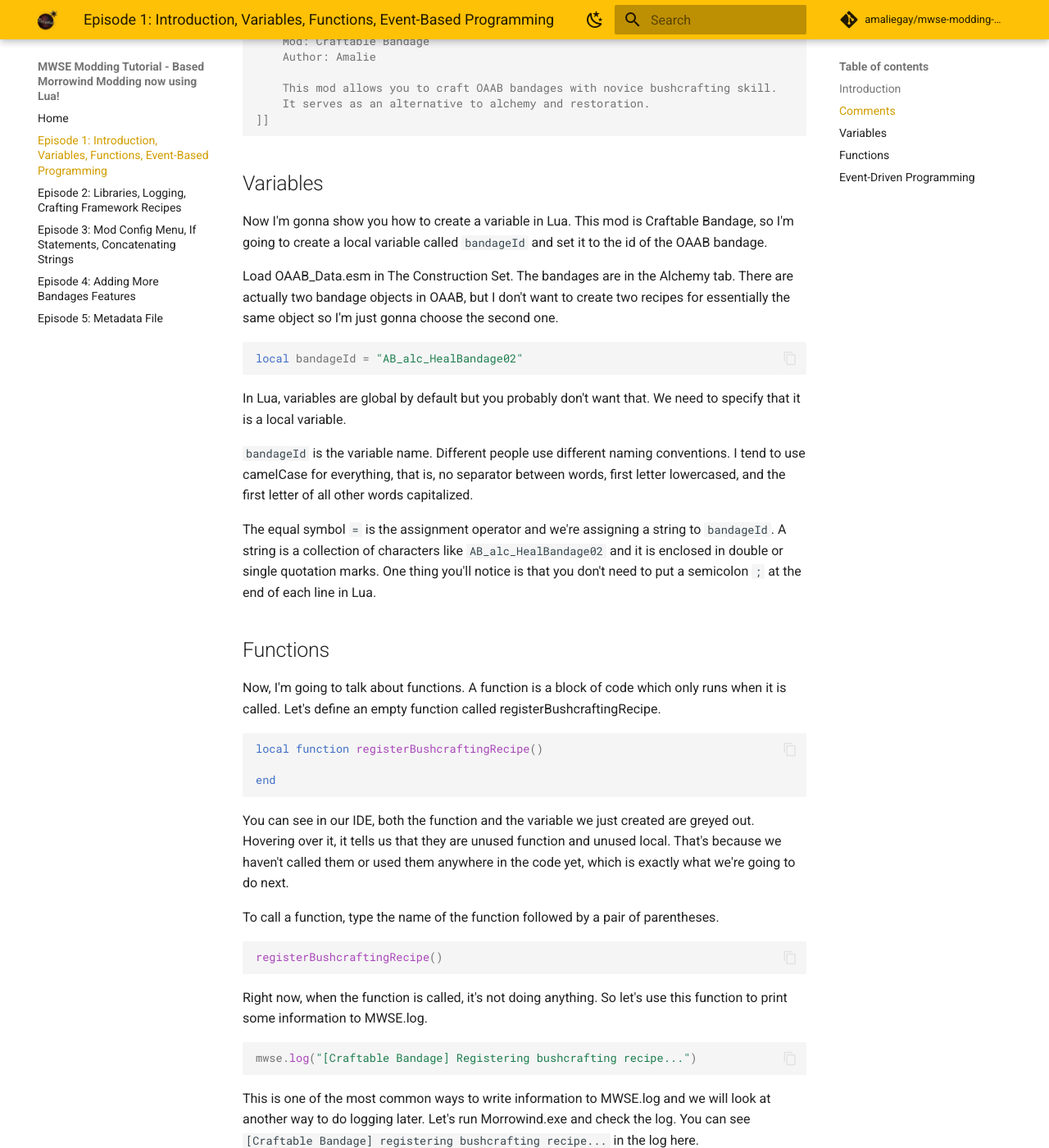
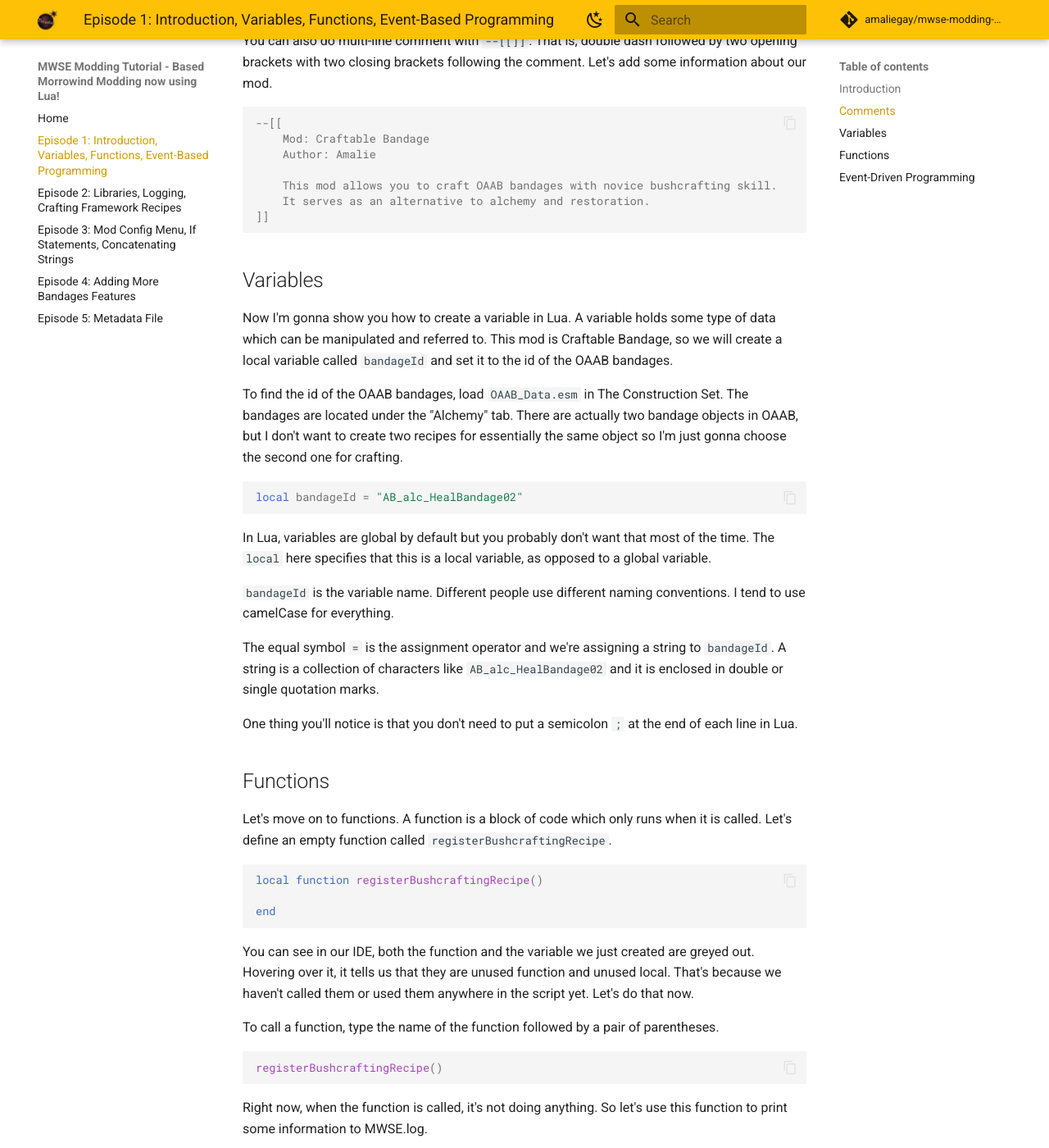
Before and after one commit to dev-chenxing/mwse-modding-tutorial, an MkDocs documentation site: the page built from docs/1_introduction.md, in a window 1280 px wide and 1400 px high, scrolled down 1302 px. Shown: the whole window at 82% size. Built offline with MkDocs 1.6.1 and Material for MkDocs 9.7.7, drawn with Linux system fonts in a browser that asks for light colours; comment, search, counter and statistics services are not loaded; some of the changed text lies outside the part shown.

````diff
--- a/docs/1_introduction.md
+++ b/docs/1_introduction.md
@@ -2,33 +2,35 @@
 
 ## Introduction
 
-First, open up [Visual Studio Code](https://code.visualstudio.com/). If you don't have it installed, you do need to go and download it.
+First, open up [Visual Studio Code](https://code.visualstudio.com/). If you don't have it, download and install it.
 
-Once you have your VSCode open, click **Open Folder**, navigate to your Morrowind root folder .. `\Data Files\MWSE`. and **select the folder**. It will ask you "Do you trust the authors of the files in this folder?"; click **"Yes, I trust the authors"**. If you don't already have the Lua and vscode-lua-format extensions installed, you'll see popups asking you to install them at the bottom left corner of the screen. Install both of them.
+Once you have your VSCode open, click **Open Folder** then navigate to `Morrowind\Data Files\MWSE`. and **select the folder**. You will be asked, "Do you trust the authors of the files in this folder?" Click **"Yes, I trust the authors"**.
+
+If you don't already have the Lua and vscode-lua-format extensions installed, you'll see popups at the bottom left corner of the screen asking you to install them. Install both of them.
 
 ![VSCode Lua extensions](assets/1/extensions.png){ loading=lazy }
 
 Next, we'll save this as workspace. Click **File** -> **Save Workspace As...** **Save**.
 
-Now, we are going to create the folder for our MWSE mod. On the left side of the screen, we have the folders in the `\MWSE` folder. Mods usually go under the `\mods` folder. So expand the `\mods` folder. Everyone's mod list is different. You may or may not have the folders I have here. It's fine. We're gonna use the `mods/modderName/modName` naming convention here. But as long as it is a `main.lua`, you can put it anywhere you want under the `\mods` folder.
+Now, we are going to create the folder for our MWSE mod. On the left side of the screen, we have the folders within the `\MWSE` folder. Mods usually go under the `\mods` folder. Expand that folder. So long as your mod has a `main.lua`, you can put it anywhere within the `\mods` folder. However, we will use the `mods/modderName/modName` naming convention. This avoids conflicting files and keeps everything tidy.
 
-Right Click on `\mods` -> **New Folder...** Here, you need to enter your modder name. I am Amalie so I'll type `Amalie` here. Then, right click on the folder you just created, **New Folder...** again. This time we need to enter the name for the mod that we're gonna be creating, `craftableBandage`.
+Right Click on `\mods`, select **New Folder...**. Here, you need to enter your modder name. I am Amalie so I'll type `Amalie` here. Then, right click on the folder you just created, select **New Folder...** again. This time we need to enter the name for the mod that we will be creating, `craftableBandage`.
 
-I personally like using camelCase. But you can use snake_case `craftable_bandage` or Normal `Craftable Bandage`. Just remember, don't put a dot in your folder name.
+You can namae it any way you want, I personally like using camelCase, that is, no separator between words, first letter lowercased, and the first letter of all other words capitalized. But you can use snake_case `craftable_bandage` or Normal `Craftable Bandage`. Just remember, don't put a dot in your folder name. For example, `craftable.bandage`.
 
-Now, right click on `\craftableBandage` and select **New File...** name it `main.lua`. This is the the main file of your mod and it must be named `main.lua`.
+Now, right click on `\craftableBandage`, select **New File...**, and name it `main.lua`. This is the the main file of your mod and it must be named `main.lua`.
 
 ## Comments
 
 Before we do any coding, I would like to tell you how to comment in Lua first. Oftentimes, you want to add information about the mod and its author at the top of the script.
 
-When you run Lua code, comments will be skipped. Any line that starts with `--` is considered a comment. This is a single line comment.
+When you run Lua code, comments will be skipped. Any line starting with a double dash `--` is considered a comment. This is a single line of comment.
 
 ```lua
 -- Mod: Craftable Bandage
 ```
 
-You can also do multi-line comment with ``--[[]]``. Let's add some information about our mod.
+You can also do multi-line comment with ``--[[]]``. That is, double dash followed by two opening brackets with two closing brackets following the comment. Let's add some information about our mod.
 
 ```lua
 --[[
@@ -41,23 +43,25 @@ You can also do multi-line comment with ``--[[]]``. Let's add some information a
 ```
 ## Variables
 
-Now I'm gonna show you how to create a variable in Lua. This mod is Craftable Bandage, so I'm going to create a local variable called `bandageId` and set it to the id of the OAAB bandage.
+Now I'm gonna show you how to create a variable in Lua. A variable holds some type of data which can be manipulated and referred to. This mod is Craftable Bandage, so we will create a local variable called `bandageId` and set it to the id of the OAAB bandages.
 
-Load OAAB_Data.esm in The Construction Set. The bandages are in the Alchemy tab. There are actually two bandage objects in OAAB, but I don't want to create two recipes for essentially the same object so I'm just gonna choose the second one.
+To find the id of the OAAB bandages, load `OAAB_Data.esm` in The Construction Set. The bandages are located under the "Alchemy" tab. There are actually two bandage objects in OAAB, but I don't want to create two recipes for essentially the same object so I'm just gonna choose the second one for crafting.
 
 ```lua
 local bandageId = "AB_alc_HealBandage02"
 ```
 
-In Lua, variables are global by default but you probably don't want that. We need to specify that it is a local variable.
+In Lua, variables are global by default but you probably don't want that most of the time. The `local` here specifies that this is a local variable, as opposed to a global variable.
 
-`bandageId` is the variable name. Different people use different naming conventions. I tend to use camelCase for everything, that is, no separator between words, first letter lowercased, and the first letter of all other words capitalized.
+`bandageId` is the variable name. Different people use different naming conventions. I tend to use camelCase for everything.
 
-The equal symbol `=` is the assignment operator and we're assigning a string to `bandageId`. A string is a collection of characters like `AB_alc_HealBandage02` and it is enclosed in double or single quotation marks. One thing you'll notice is that you don't need to put a semicolon `;` at the end of each line in Lua.
+The equal symbol `=` is the assignment operator and we're assigning a string to `bandageId`. A string is a collection of characters like `AB_alc_HealBandage02` and it is enclosed in double or single quotation marks.
+
+One thing you'll notice is that you don't need to put a semicolon `;` at the end of each line in Lua.
 
 ## Functions
 
-Now, I'm going to talk about functions. A function is a block of code which only runs when it is called. Let's define an empty function called registerBushcraftingRecipe.
+Let's move on to functions. A function is a block of code which only runs when it is called. Let's define an empty function called `registerBushcraftingRecipe`.
 
 ``` lua
 local function registerBushcraftingRecipe()
@@ -65,7 +69,7 @@ local function registerBushcraftingRecipe()
 end
 ```
 
-You can see in our IDE, both the function and the variable we just created are greyed out. Hovering over it, it tells us that they are unused function and unused local. That's because we haven't called them or used them anywhere in the code yet, which is exactly what we're going to do next.
+You can see in our IDE, both the function and the variable we just created are greyed out. Hovering over it, it tells us that they are unused function and unused local. That's because we haven't called them or used them anywhere in the script yet. Let's do that now.
 
 To call a function, type the name of the function followed by a pair of parentheses.
 
@@ -79,7 +83,7 @@ Right now, when the function is called, it's not doing anything. So let's use th
 mwse.log("[Craftable Bandage] Registering bushcrafting recipe...")
 ```
 
-This is one of the most common ways to write information to MWSE.log and we will look at another way to do logging later. Let's run Morrowind.exe and check the log. You can see `[Craftable Bandage] registering bushcrafting recipe...` in the log here.
+This is one of the most common ways to write information to MWSE.log and we will look at another way to do logging later. For now, let's run Morrowind.exe and check the log. You can see `[Craftable Bandage] registering bushcrafting recipe...` in the log here.
 
 MWSE.log can hold lots of useful information for modders if they know how to read and write it. The line starts with `[Craftable Bandage]` is the line our script wrote. Lines starts with `[Crafting Framework]` and `[Ashfall]` are the lines Crafting Framework and Ashfall wrote. Our line printed before CF is implying that our function was run before CF and Ashfall did their things.
 
````
Also changed, not shown: other parts of docs/1_introduction.md (+1 -3 lines), README.md (+1 -0 lines), docs/2_crafting_framework_recipes.md (+11 -11 lines), docs/index.md (+3 -2 lines), 1 other file.
